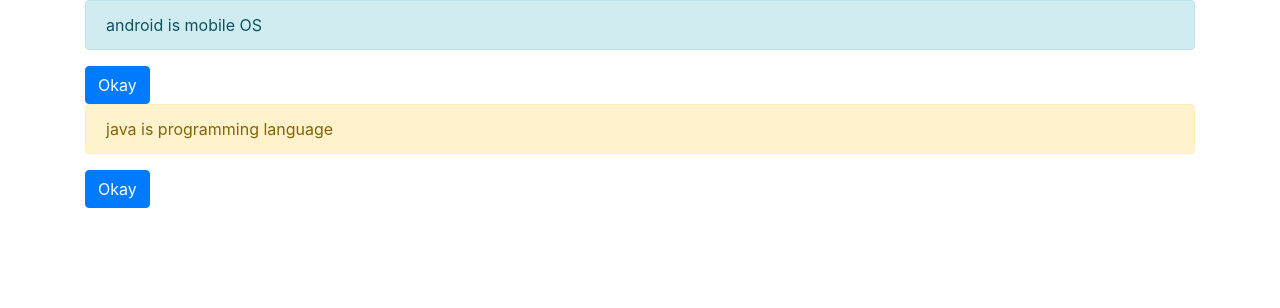
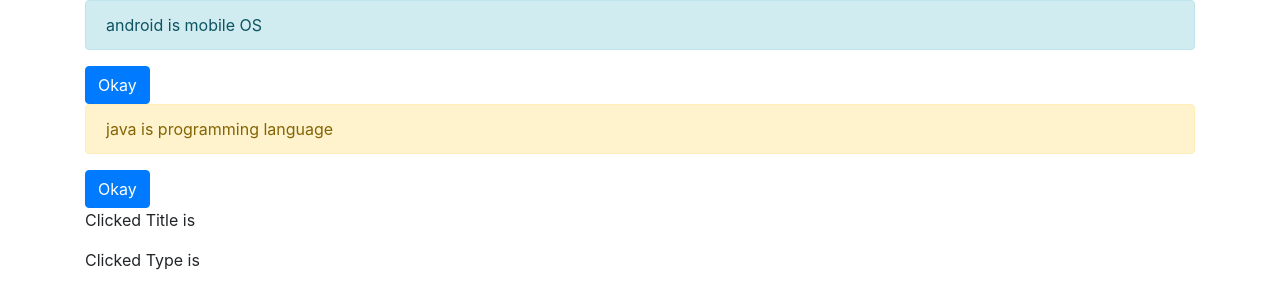
Before and after one commit to CodeKul/angular-weekend-23-march-2019-1030-1230, an Angular app in the folder angular/appangular/: page / in a window 1280 px wide. Shown: the top 308 px of the page. Built offline with nearby package versions, Linux system fonts and the light colour scheme.

Commit message:
component : custom event

```diff
--- a/angular/appangular/src/app/app.component.html
+++ b/angular/appangular/src/app/app.component.html
@@ -1,4 +1,10 @@
 <div class="container">
-    <app-cust-alt [ttl]="'android is mobile OS'" [typ]="'info'" ></app-cust-alt>
-    <app-cust-alt [ttl]="'java is programming language'" [typ]="'warning'" ></app-cust-alt>
+    <app-cust-alt [ttl]="'android is mobile OS'" [typ]="'info'" (btnClk)="onBtn($event)"></app-cust-alt>
+    <app-cust-alt [ttl]="'java is programming language'" [typ]="'warning'" (btnClk)="onBtn($event)"></app-cust-alt>
+    <div class="row">
+        <div class="col-md-12">
+            <p>Clicked Title is {{ev?.ttl}}</p>
+            <p>Clicked Type is {{ev?.typ}}</p>
+        </div>
+    </div>
 </div>
--- a/angular/appangular/src/app/app.component.ts
+++ b/angular/appangular/src/app/app.component.ts
@@ -1,3 +1,4 @@
+import { BtnEv } from './cust-alt/ev';
 import { Component } from '@angular/core';
 
 @Component({
@@ -7,4 +8,11 @@
 })
 export class AppComponent {
   title = 'appangular';
+  ev : BtnEv
+
+  onBtn(ev: BtnEv) {
+    this.ev = ev
+    console.log(ev)
+    console.log(`In App Component onBtn`)
+  }
 }
--- a/angular/appangular/src/app/cust-alt/cust-alt.component.ts
+++ b/angular/appangular/src/app/cust-alt/cust-alt.component.ts
@@ -1,4 +1,5 @@
-import { Component, OnInit, Input, Output } from '@angular/core';
+import { BtnEv } from './ev';
+import { Component, OnInit, Input, Output, EventEmitter } from '@angular/core';
 
 @Component({
   selector: 'app-cust-alt',
@@ -13,6 +14,9 @@
   @Input('typ')
   type: string
 
+  @Output()
+  btnClk: EventEmitter<BtnEv> = new EventEmitter()
+
   constructor() { }
 
   ngOnInit() {
@@ -21,6 +25,11 @@
   }
 
   okClk() {
-
+    let ev: BtnEv = {
+      ttl: this.ttl,
+      typ: this.type
+    }
+    this.btnClk.emit(ev)
+    console.log(`Button Clicked in CustAltComponent`)
   }
 }
--- /dev/null
+++ b/angular/appangular/src/app/cust-alt/ev.ts
@@ -0,0 +1,4 @@
+export interface BtnEv {
+    ttl : string
+    typ : string
+}
```
